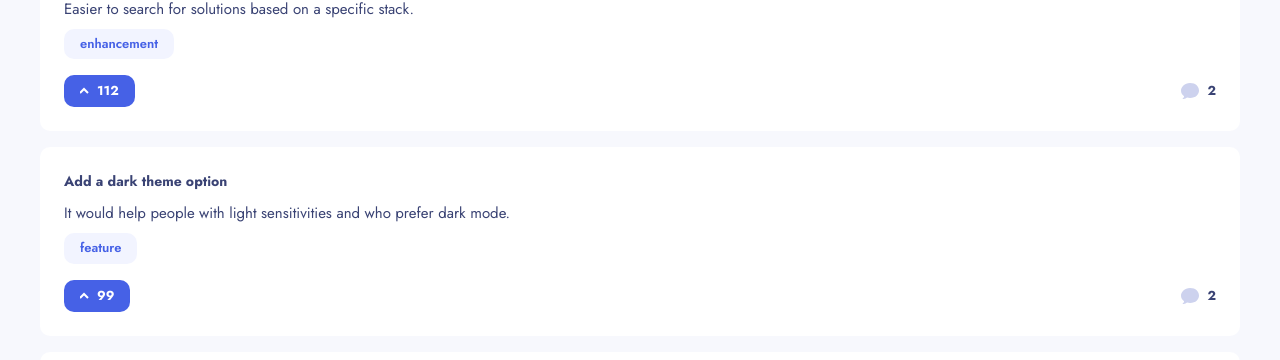
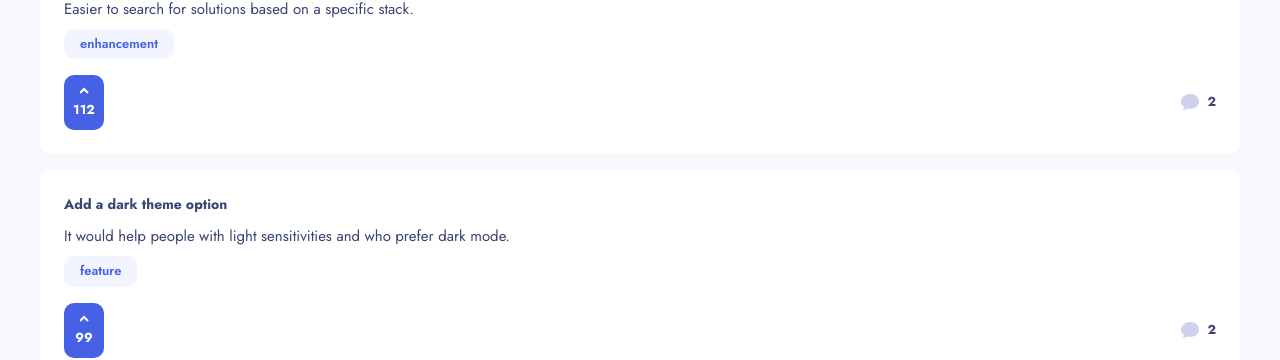
Before and after one commit to omonteon/product-feedback-app, a React (Vite) app: page / in a window 1280 px wide. Shown: the part 444-804 px from the top of the page. Built offline with nearby package versions, Linux system fonts and the light colour scheme.

Commit message:
style: css for vote button in tablet

```diff
--- a/src/components/VoteButton/VoteButton.tsx
+++ b/src/components/VoteButton/VoteButton.tsx
@@ -1,6 +1,6 @@
+import { useFetcher } from "react-router-dom";
 import { ReactComponent as ChevronIcon } from "@assets/chevron-icon.svg";
 import styles from "./voteButton.module.css";
-import { useFetcher } from "react-router-dom";
 
 interface VoteButtonProps {
   className?: string;
--- a/src/components/VoteButton/voteButton.module.css
+++ b/src/components/VoteButton/voteButton.module.css
@@ -37,3 +37,12 @@
 .upVoteIcon path {
   stroke: var(--primary-blue);
 }
+
+@media (min-width: 768px) {
+  .voteButton {
+    flex-direction: column;
+    padding: 0.75rem 0.5rem 0.5rem;
+    row-gap: 0.25rem;
+    width: 40px;
+  }
+}
```
